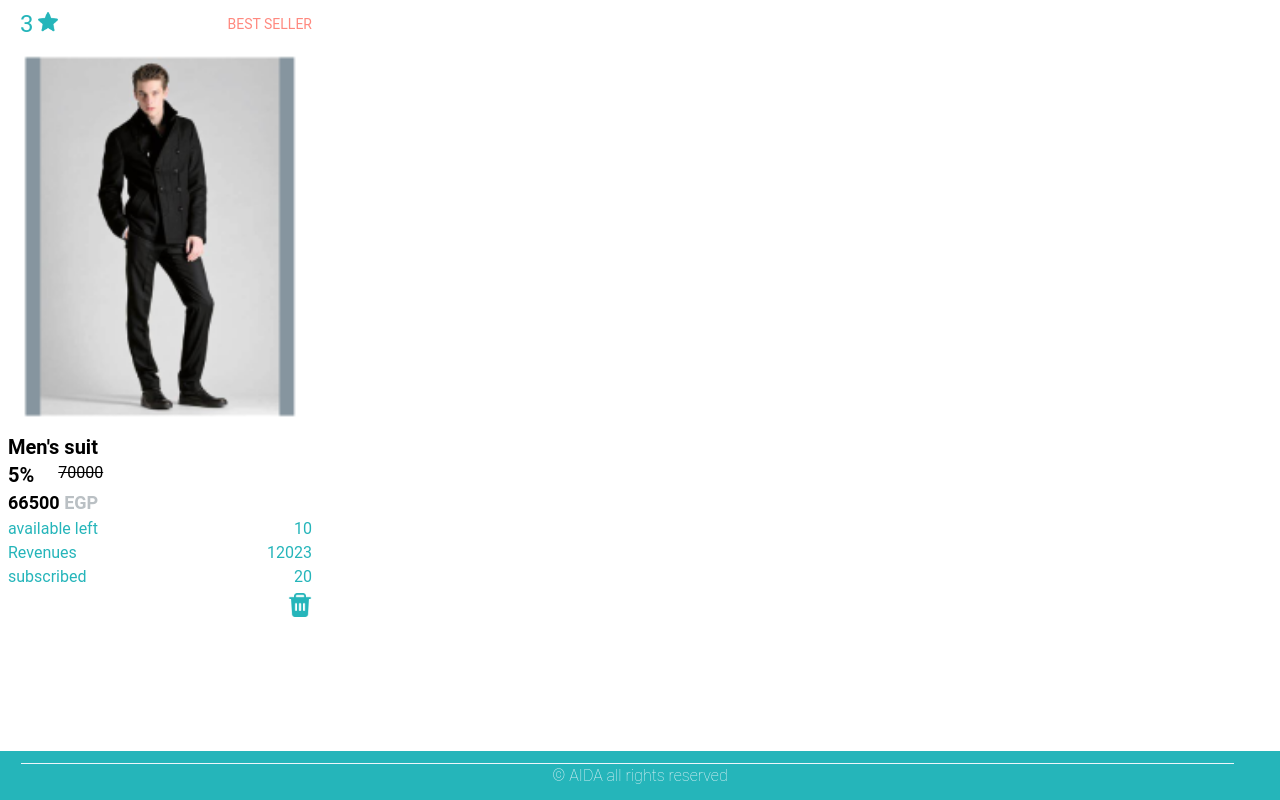
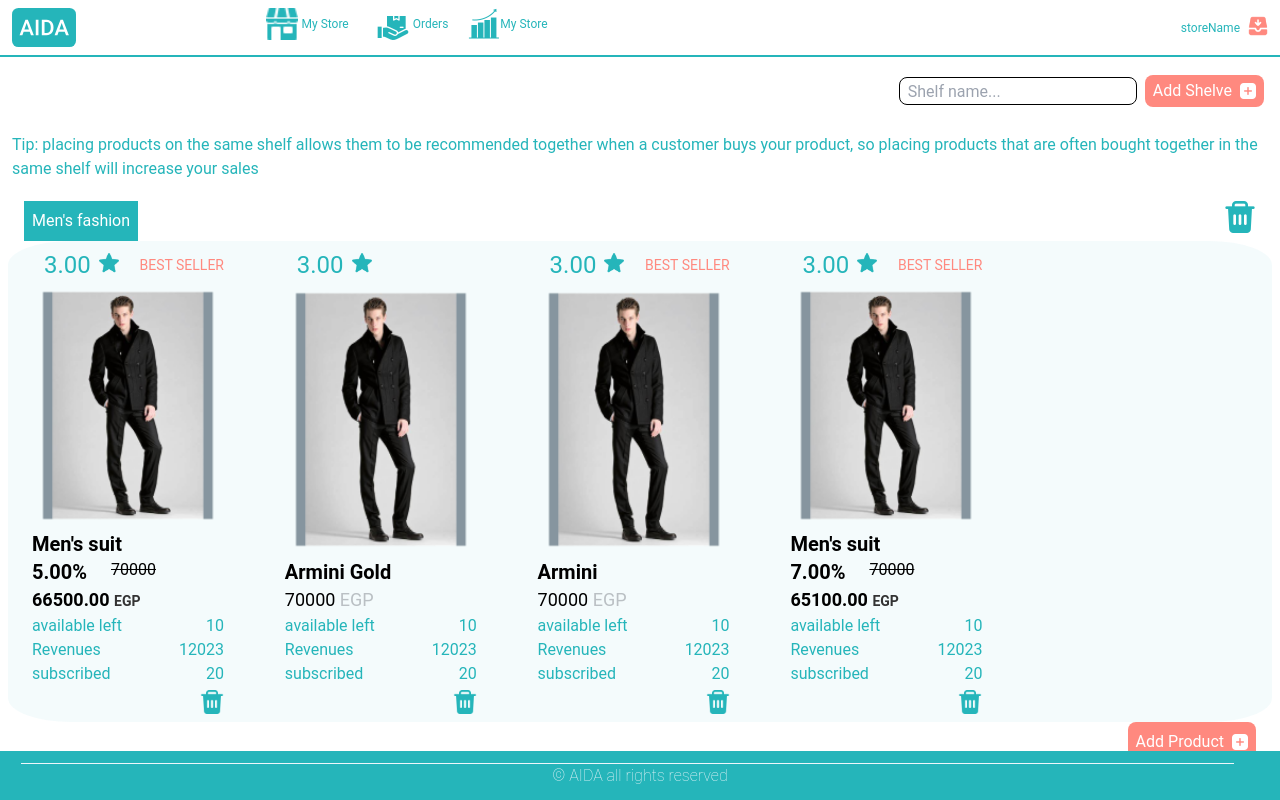
Before and after one commit to RanaMohamad21/Aida-Front-End, a React (Vite) app in the folder Aida/: page /VendorShelves in a window 1280 px wide. Shown: the top 800 px of the page. Built offline with nearby package versions, Linux system fonts and the light colour scheme.

Commit message:
Finished Shelves page

```diff
--- /dev/null
+++ b/Aida/src/Contexts/VendorShelves.jsx
@@ -0,0 +1,194 @@
+import { createContext, useContext, useState } from "react";
+
+import dummyImage1 from "../assets/dummy/Product images.png";
+import dummyImage2 from "../assets/dummy/Samsung.png";
+
+const VendorShelvesContext = createContext();
+
+// eslint-disable-next-line react/prop-types
+function VendorShelvesProvider({ children }) {
+  const initialShelves = [
+    {
+      shelveName: "Men's fashion",
+      shelfID: 0,
+      shelveItems: [
+        {
+          itemID: 0,
+          rating: 3.0,
+          isBestSeller: true,
+          itemName: "Men's suit",
+          discountValue: 0.05,
+          pricebeforeDiscount: 70000,
+          availableLeft: 10,
+          revenues: 12023,
+          subscribed: 20,
+          dummyImage: dummyImage1,
+        },
+        {
+          itemID: 1,
+          rating: 3.0,
+          isBestSeller: false,
+          itemName: "Armini Gold",
+          discountValue: 0,
+          pricebeforeDiscount: 70000,
+          availableLeft: 10,
+          revenues: 12023,
+          subscribed: 20,
+          dummyImage: dummyImage1,
+        },
+        {
+          itemID: 2,
+          rating: 3.0,
+          isBestSeller: true,
+          itemName: "Armini",
+          discountValue: 0,
+          pricebeforeDiscount: 70000,
+          availableLeft: 10,
+          revenues: 12023,
+          subscribed: 20,
+          dummyImage: dummyImage1,
+        },
+        {
+          itemID: 3,
+          rating: 3.0,
+          isBestSeller: true,
+          itemName: "Men's suit",
+          discountValue: 0.07,
+          pricebeforeDiscount: 70000,
+          availableLeft: 10,
+          revenues: 12023,
+          subscribed: 20,
+          dummyImage: dummyImage1,
+        },
+      ],
+    },
+    {
+      shelveName: "Phones's fashion",
+      shelveID: 1,
+      shelveItems: [
+        {
+          itemID: 0,
+          rating: 3.0,
+          isBestSeller: true,
+          itemName: "Men's like",
+          discountValue: 0.05,
+          pricebeforeDiscount: 70000,
+          availableLeft: 10,
+          revenues: 12023,
+          subscribed: 20,
+          dummyImage: dummyImage2,
+        },
+        {
+          itemID: 1,
+          rating: 3.0,
+          isBestSeller: false,
+          itemName: "Samsung",
+          discountValue: 0,
+          pricebeforeDiscount: 70000,
+          availableLeft: 10,
+          revenues: 12023,
+          subscribed: 20,
+          dummyImage: dummyImage2,
+        },
+        {
+          itemID: 2,
+          rating: 3.0,
+          isBestSeller: true,
+          itemName: "Samsung the dup",
+          discountValue: 0,
+          pricebeforeDiscount: 70000,
+          availableLeft: 10,
+          revenues: 12023,
+          subscribed: 20,
+          dummyImage: dummyImage2,
+        },
+        {
+          itemID: 3,
+          rating: 3.0,
+          isBestSeller: true,
+          itemName: "Men's suit",
+          discountValue: 0.07,
+          pricebeforeDiscount: 70000,
+          availableLeft: 10,
+          revenues: 12023,
+          subscribed: 20,
+          dummyImage: dummyImage2,
+        },
+      ],
+    },
+    {
+      shelveName: "New Fashion",
+      shelveID: 2,
+      shelveItems: [
+        {
+          itemID: 0,
+          rating: 3.0,
+          isBestSeller: true,
+          itemName: "Men's like",
+          discountValue: 0.05,
+          pricebeforeDiscount: 70000,
+          availableLeft: 10,
+          revenues: 12023,
+          subscribed: 20,
+          dummyImage: dummyImage2,
+        },
+        {
+          itemID: 1,
+          rating: 3.0,
+          isBestSeller: false,
+          itemName: "Samsung",
+          discountValue: 0,
+          pricebeforeDiscount: 70000,
+          availableLeft: 10,
+          revenues: 12023,
+          subscribed: 20,
+          dummyImage: dummyImage2,
+        },
+        {
+          itemID: 2,
+          rating: 3.0,
+          isBestSeller: true,
+          itemName: "Samsung the dup",
+          discountValue: 0,
+          pricebeforeDiscount: 70000,
+          availableLeft: 10,
+          revenues: 12023,
+          subscribed: 20,
+          dummyImage: dummyImage2,
+        },
+        {
+          itemID: 3,
+          rating: 3.0,
+          isBestSeller: true,
+          itemName: "Men's suit",
+          discountValue: 0.07,
+          pricebeforeDiscount: 70000,
+          availableLeft: 10,
+          revenues: 12023,
+          subscribed: 20,
+          dummyImage: dummyImage2,
+        },
+      ],
+    },
+  ];
+
+  const [shelves, setShelves] = useState(initialShelves);
+  const [shelfID, setshelfID] = useState(-1);
+  return (
+    <VendorShelvesContext.Provider
+      value={{ shelves, setShelves, shelfID, setshelfID }}
+    >
+      {children}
+    </VendorShelvesContext.Provider>
+  );
+}
+
+function useShelves() {
+  const context = useContext(VendorShelvesContext);
+  if (context === undefined)
+    throw new Error("VendorContext was used outside VendorProvider");
+  return context;
+}
+
+// eslint-disable-next-line react-refresh/only-export-components
+export { VendorShelvesProvider, useShelves };
--- /dev/null
+++ b/Aida/src/UI/Shelves.jsx
@@ -0,0 +1,77 @@
+/* eslint-disable react/prop-types */
+import trash from "../assets/vendor/products/trash.png";
+import add from "../assets/UI/addition.png";
+import ItemCard from "../Vendor/ItemCard";
+import { useNavigate } from "react-router-dom";
+import { useShelves } from "../Contexts/VendorShelves";
+// import { set } from "react-hook-form";
+// eslint-disable-next-line react/prop-types
+function Shelves({ shelves, setShelves, deleteItem }) {
+  const navigate = useNavigate();
+  const { setshelfID } = useShelves();
+  function handleDeleteShelf(shelveToDelete) {
+    const updatedShelves = shelves.filter(
+      (shelf) => shelf.shelveID !== shelveToDelete
+    );
+    console.log("Deleted Shelve number ", shelveToDelete);
+    setShelves(updatedShelves);
+  }
+  function handleAddProduct(ID) {
+    setshelfID(ID);
+    navigate("/addproduct");
+  }
+
+  return (
+    <div className="flex flex-col m-2 mb-16 ">
+      {shelves.map((shelf, index) => {
+        const items = shelf.shelveItems;
+
+        return (
+          <>
+            <div
+              className={`flex justify-between md:mr-4  ${
+                index != 0 ? "mt-14" : ""
+              }`}
+              key={index}
+            >
+              <div className="p-2 bg-teal inline-block max-w-max text-white ml-4 ">
+                {shelf.shelveName}
+              </div>
+              <div className=" bg-white items-end hover:pl-3 transition-all duration-100 ">
+                <button onClick={() => handleDeleteShelf(shelf.shelveID)}>
+                  <img src={trash} />
+                </button>
+              </div>
+            </div>
+            <div className="grid lg:grid-cols-5 sm:grid-cols-3 gap-y-3 bg-teal rounded-[5%] bg-opacity-5">
+              {/* Items in the shelf */}
+              {items.map((item, index) => (
+                <ItemCard
+                  dummyItem={item}
+                  key={index}
+                  deleteItem={deleteItem}
+                  shelfID={shelf.shelveID}
+                />
+              ))}
+            </div>
+            <div className=" flex justify-end">
+              <div className=" bg-FlamingoPink text-white p-2 rounded-lg   md:mr-4 ">
+                <button
+                  onClick={() => handleAddProduct(shelf.shelveID)}
+                  className="flex gap-2"
+                >
+                  Add Product
+                  <span>
+                    <img src={add} className="w-4 mt-1" />
+                  </span>
+                </button>
+              </div>
+            </div>
+          </>
+        );
+      })}
+    </div>
+  );
+}
+
+export default Shelves;
--- /dev/null
+++ b/Aida/src/Vendor/AddProduct.jsx
@@ -0,0 +1,17 @@
+import { useShelves } from "../Contexts/VendorShelves";
+function AddProduct(props) {
+  // eslint-disable-next-line react/prop-types
+  console.log(props);
+  // eslint-disable-next-line react/prop-types
+  //   const { shelfID } = state;
+  const { updateShelves, shelfID } = useShelves();
+  console.log("Shelf ID: ", shelfID);
+  return (
+    <div>
+      <h1>Shelf ID: {shelfID}</h1>
+      {/* You can render other components or UI elements related to adding a product */}
+    </div>
+  );
+}
+
+export default AddProduct;
--- a/Aida/src/Vendor/ItemCard.jsx
+++ b/Aida/src/Vendor/ItemCard.jsx
@@ -1,46 +1,35 @@
+/* eslint-disable react/prop-types */
 import star from "../assets/UI/star.png";
 import trash from "../assets/vendor/products/trash.png";
-import dummyImage from "../assets/dummy/Product images.png";
 /*
 @TODO: Assumption, the item object contains the price before discount and the discount value. If the discount value = 0, then there is no discount, else, there is a discount
 0<=discountValue < 1
 */
-const dummyItem =
-  {
-    rating: 3.0,
-    isBestSeller: true,
-    itemName: "Men's suit",
-    discountValue: 0.05,
-    pricebeforeDiscount: 70000,
-    availableLeft: 10,
-    revenues: 12023,
-    subscribed: 20,
-    dummyImage,
-  };
+
 // eslint-disable-next-line no-unused-vars, react/prop-types
-function ItemCard() {
+function ItemCard({ dummyItem, deleteItem, shelfID }) {
   const priceAfterDiscount =
     (1 - dummyItem.discountValue) * dummyItem.pricebeforeDiscount;
-    console.log("Discount Value:", dummyItem.discountValue);
-console.log("Price before Discount:", dummyItem.pricebeforeDiscount);
+  console.log("Discount Value:", dummyItem.discountValue);
+  console.log("Price before Discount:", dummyItem.pricebeforeDiscount);
 
   return (
-    <div className="w-[25%] flex flex-col   text-black p-2">
+    <div className=" mx-4 flex flex-col w-52 text-black p-2">
       <div className="flex text-teal text-2xl justify-between pl-3 ">
         <div className="flex">
-        <span className="">
-          {dummyItem.rating}
-        </span>
+          <span className="pr-1">{dummyItem.rating.toFixed(2)}</span>
           <span className="mt-1 mx-1">
-            <img src={star} className="w-5" />
+            <img src={star} className="w-5 " />
           </span>
-        </div >
+        </div>
         {dummyItem.isBestSeller && (
-          <div className=" text-FlamingoPink uppercase text-sm my-auto ">Best Seller</div>
+          <div className=" text-FlamingoPink  uppercase text-sm my-auto ">
+            Best Seller
+          </div>
         )}
       </div>
 
-        <img src={dummyImage} className="w-full h-full" />
+      <img src={dummyItem.dummyImage} className="w-full h-full" />
 
       <div className=" font-semibold text-xl">{dummyItem.itemName}</div>
       {dummyItem.discountValue > 0 ? (
@@ -48,12 +37,16 @@ console.log("Price before Discount:", dummyItem.pricebeforeDiscount);
           {" "}
           <div className="flex ">
             {" "}
-            <div className=" text-xl font-semibold">{dummyItem.discountValue * 100}%</div>
-            <div className=" line-through ml-6">{dummyItem.pricebeforeDiscount}</div>
+            <div className=" text-xl font-semibold">
+              {(dummyItem.discountValue * 100).toFixed(2)}%
+            </div>
+            <div className=" line-through ml-6">
+              {dummyItem.pricebeforeDiscount}
+            </div>
           </div>
           <div className=" text-lg font-semibold">
-            {priceAfterDiscount }{" "}
-            <span className=" uppercase text-gray">egp</span>
+            {priceAfterDiscount.toFixed(2)}{" "}
+            <span className=" uppercase text-darkGray text-sm">egp</span>
           </div>
         </>
       ) : (
@@ -75,7 +68,9 @@ console.log("Price before Discount:", dummyItem.pricebeforeDiscount);
         <span>{dummyItem.subscribed}</span>
       </div>
       <div className="flex  justify-end">
-        <img src={trash} alt="delete" className="h-6 mt-1" />
+        <button onClick={() => deleteItem(shelfID, dummyItem.itemID)}>
+          <img src={trash} alt="delete" className="h-6 mt-1" />
+        </button>
       </div>
     </div>
   );
--- a/Aida/src/Vendor/VendorShelves.jsx
+++ b/Aida/src/Vendor/VendorShelves.jsx
@@ -1,31 +1,86 @@
-import Button from "../UI/Button";
+import add from "../assets/UI/addition.png";
 import VendorNavBar from "./VendorNavBar";
-import add from "../assets/vendor/navBar/add.png"
-import ItemCard from "./ItemCard";
+import { useState } from "react";
+import Shelves from "../UI/Shelves";
+import { useShelves } from "../Contexts/VendorShelves";
+
 function VendorShelves() {
+  const { shelves, setShelves } = useShelves();
+  const [newShelf, setNewShelf] = useState("");
+
+  function handleAddShlef() {
+    const newShelfData = {
+      shelveName: newShelf,
+      shelveID: shelves.length,
+      shelveItems: [],
+    };
+    setShelves((prevShelves) => [...prevShelves, newShelfData]);
+
+    setNewShelf("");
+  }
+  function deleteItemFromShelf(shelfID, itemID) {
+    const updatedShelves = shelves.map((shelf) => {
+      if (shelf.shelveID === shelfID) {
+        const updatedItems = shelf.shelveItems.filter(
+          (item) => item.itemID !== itemID
+        );
+        return { ...shelf, shelveItems: updatedItems };
+      }
+      return shelf;
+    });
+    setShelves(updatedShelves);
+  }
   return (
     <>
-         {/* <VendorNavBar/>
-         <div className="grid grid-rows-[auto,1fr]">
+      <VendorNavBar />
+      <div className="grid grid-rows-[auto,1fr] ">
         <div className=" flex flex-col gap-2">
-                <dev className = "flex">
-                    <dev><input type="text" placeholder="Shelf name..." className="border-solid border-black "/></dev>
-                    <dev><Button background={"FlamingoPink"}>Add Shelf <span >
-                    <img src={add} alt="add" className="w-4 h-4" />
-                        </span></Button></dev>
+          <dev className="flex my-3 items-end justify-end">
+            <dev>
+              <input
+                type="text"
+                placeholder="Shelf name..."
+                value={newShelf}
+                onChange={(e) => {
+                  setNewShelf(e.target.value);
+                }}
+                className="border m-2 h-7 p-2 border-solid border-black "
+              />
             </dev>
-                <dev className = "block ">
-                <p className="text-teal">
-                Tip: placing products on the same shelf allows them to be recommended together when a customer buys your product, so placing products that are often bought together in the same shelf will increase your sales
+            <div className=" bg-FlamingoPink inline-block text-white px-2 py-1 my-auto  rounded-lg   md:mr-4 ">
+              <button
+                className="flex gap-2"
+                onClick={() => {
+                  handleAddShlef();
+                }}
+              >
+                Add Shelve{" "}
+                <span>
+                  <img src={add} className="w-4 mt-1" />
+                </span>
+              </button>
+            </div>
+          </dev>
+          <dev className="block ">
+            <p className="text-teal mx-3 mb-3">
+              Tip: placing products on the same shelf allows them to be
+              recommended together when a customer buys your product, so placing
+              products that are often bought together in the same shelf will
+              increase your sales
             </p>
           </dev>
-            </div> */}
+        </div>
+
         {/* The Shelves  */}
-            <div className=""><ItemCard/></div>
-         {/* </div> */}
 
+        <Shelves
+          shelves={shelves}
+          setShelves={setShelves}
+          deleteItem={deleteItemFromShelf}
+        />
+      </div>
     </>
-    )
+  );
 }
 
 export default VendorShelves;
```
Also changed, not shown: Aida/src/App.jsx (+8 -1 lines), Aida/src/Routes/index.jsx (+9 -0 lines), Aida/src/assets/UI/addition.png (added), Aida/src/assets/dummy/Samsung.png (added). Lines whose indentation alone changed are shown as unchanged.
